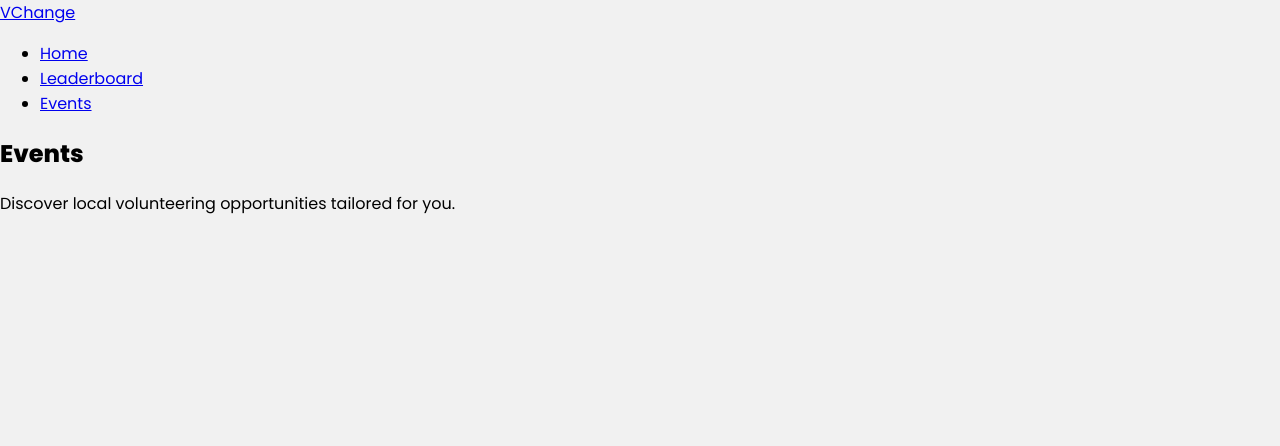
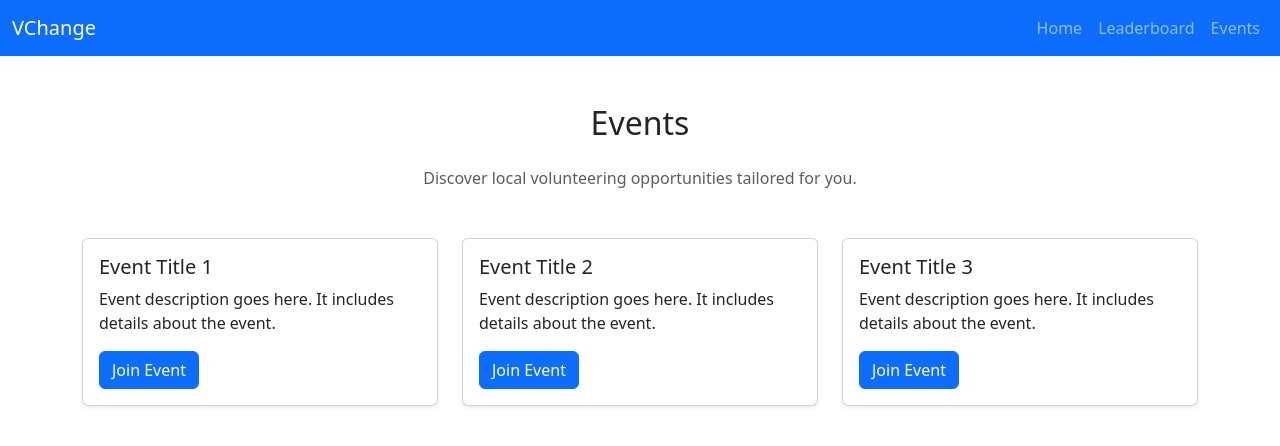
Before and after one commit to mukeshroyal1/VChange, a React (Vite) app in the folder frontend/: page /#/events in a window 1280 px wide. Shown: the top 446 px of the page. Built offline with nearby package versions, Linux system fonts and the light colour scheme.

Commit message:
Configure Bootstrap CSS

```diff
--- a/frontend/package.json
+++ b/frontend/package.json
@@ -6,6 +6,7 @@
         "@testing-library/jest-dom": "^5.17.0",
         "@testing-library/react": "^13.4.0",
         "@testing-library/user-event": "^13.5.0",
+        "bootstrap": "^5.3.3",
         "cra-template": "1.2.0",
         "react": "^18.3.1",
         "react-dom": "^18.3.1",
--- a/frontend/src/App.jsx
+++ b/frontend/src/App.jsx
@@ -4,6 +4,7 @@ import Navbar from "./components/Navbar.jsx";
 import Home from "./pages/Home.jsx";
 import Leaderboard from "./pages/Leaderboard.jsx";
 import Events from "./pages/Events.jsx";
+import "bootstrap/dist/css/bootstrap.min.css";
 
 const App = () => {
     return (
--- a/frontend/src/components/Navbar.jsx
+++ b/frontend/src/components/Navbar.jsx
@@ -3,22 +3,41 @@ import { Link } from "react-router-dom";
 
 const Navbar = () => {
     return (
-        <nav className="navbar">
-            <div className="container">
-                <Link to="/" className="logo">
+        <nav className="navbar navbar-expand-lg navbar-dark bg-primary">
+            <div className="container-fluid">
+                <Link to="/" className="navbar-brand">
                     VChange
                 </Link>
-                <ul className="nav-links">
-                    <li>
-                        <Link to="/">Home</Link>
-                    </li>
-                    <li>
-                        <Link to="/leaderboard">Leaderboard</Link>
-                    </li>
-                    <li>
-                        <Link to="/events">Events</Link>
-                    </li>
-                </ul>
+                <button
+                    className="navbar-toggler"
+                    type="button"
+                    data-bs-toggle="collapse"
+                    data-bs-target="#navbarNav"
+                    aria-controls="navbarNav"
+                    aria-expanded="false"
+                    aria-label="Toggle navigation"
+                >
+                    <span className="navbar-toggler-icon"></span>
+                </button>
+                <div className="collapse navbar-collapse" id="navbarNav">
+                    <ul className="navbar-nav ms-auto">
+                        <li className="nav-item">
+                            <Link to="/" className="nav-link">
+                                Home
+                            </Link>
+                        </li>
+                        <li className="nav-item">
+                            <Link to="/leaderboard" className="nav-link">
+                                Leaderboard
+                            </Link>
+                        </li>
+                        <li className="nav-item">
+                            <Link to="/events" className="nav-link">
+                                Events
+                            </Link>
+                        </li>
+                    </ul>
+                </div>
             </div>
         </nav>
     );
--- a/frontend/src/main.jsx
+++ b/frontend/src/main.jsx
@@ -1,6 +1,5 @@
 import React from "react";
 import ReactDOM from "react-dom/client";
-import "./index.css";
 import App from "./App";
 
 ReactDOM.createRoot(document.getElementById("root")).render(
--- a/frontend/src/pages/Events.jsx
+++ b/frontend/src/pages/Events.jsx
@@ -1,12 +1,64 @@
 import React from "react";
 
 const Events = () => {
-    return (
-        <div className="home">
-            <h2>Events</h2>
-            <p>Discover local volunteering opportunities tailored for you.</p>
+  return (
+    <div className="container py-5">
+      <h2 className="text-center mb-4">Events</h2>
+      <p className="text-center mb-5 text-muted">
+        Discover local volunteering opportunities tailored for you.
+      </p>
+
+      <div className="row row-cols-1 row-cols-md-3 g-4">
+        {/* Event Card 1 */}
+        <div className="col">
+          <div className="card shadow-sm">
+            <div className="card-body">
+              <h5 className="card-title">Event Title 1</h5>
+              <p className="card-text">
+                Event description goes here. It includes details about the
+                event.
+              </p>
+              <a href="#" className="btn btn-primary">
+                Join Event
+              </a>
+            </div>
+          </div>
         </div>
-    );
+
+        {/* Event Card 2 */}
+        <div className="col">
+          <div className="card shadow-sm">
+            <div className="card-body">
+              <h5 className="card-title">Event Title 2</h5>
+              <p className="card-text">
+                Event description goes here. It includes details about the
+                event.
+              </p>
+              <a href="#" className="btn btn-primary">
+                Join Event
+              </a>
+            </div>
+          </div>
+        </div>
+
+        {/* Event Card 3 */}
+        <div className="col">
+          <div className="card shadow-sm">
+            <div className="card-body">
+              <h5 className="card-title">Event Title 3</h5>
+              <p className="card-text">
+                Event description goes here. It includes details about the
+                event.
+              </p>
+              <a href="#" className="btn btn-primary">
+                Join Event
+              </a>
+            </div>
+          </div>
+        </div>
+      </div>
+    </div>
+  );
 };
 
 export default Events;
--- a/frontend/src/pages/Home.jsx
+++ b/frontend/src/pages/Home.jsx
@@ -1,12 +1,23 @@
 import React from "react";
+import logo from "../../assets/logo.svg";  // Adjust the path based on your file structure
 
 const Home = () => {
-    return (
-        <div className="home">
-            <h2>Home</h2>
-            <p>Making volunteering engaging and impactful in Kingston!</p>
-        </div>
-    );
+  return (
+    <div className="container py-5" style={{ backgroundColor: '#f8f9fa', borderRadius: '8px', boxShadow: '0 4px 6px rgba(0, 0, 0, 0.1)' }}>
+      <div className="text-center mb-4">
+        <img src={logo} alt="VChange Logo" style={{ width: '150px', height: 'auto' }} />
+      </div>
+      <h2 className="text-center mb-4" style={{ fontSize: '2.5rem', fontWeight: 'bold', color: '#343a40' }}>Home</h2>
+      <p className="text-center mb-5 text-muted" style={{ fontSize: '1.25rem' }}>
+        Making volunteering engaging and impactful in Kingston!
+      </p>
+      <div className="text-center">
+        <a href="#about" className="btn btn-primary" style={{ padding: '10px 20px', fontSize: '1rem', borderRadius: '4px' }}>
+          Learn More
+        </a>
+      </div>
+    </div>
+  );
 };
 
 export default Home;
--- a/frontend/src/pages/Leaderboard.jsx
+++ b/frontend/src/pages/Leaderboard.jsx
@@ -1,12 +1,19 @@
 import React from "react";
 
 const Leaderboard = () => {
-    return (
-        <div className="home">
-            <h2>Leaderboard</h2>
-            <p>See how volunteers rank in the community.</p>
-        </div>
-    );
+  return (
+    <div className="container py-5" style={{ backgroundColor: '#f8f9fa', borderRadius: '8px', boxShadow: '0 4px 6px rgba(0, 0, 0, 0.1)' }}>
+      <h2 className="text-center mb-4" style={{ fontSize: '2.5rem', fontWeight: 'bold', color: '#343a40' }}>Leaderboard</h2>
+      <p className="text-center mb-5 text-muted" style={{ fontSize: '1.25rem' }}>
+        See how volunteers rank in the community.
+      </p>
+      <div className="text-center">
+        <a href="#leaderboard-details" className="btn btn-primary" style={{ padding: '10px 20px', fontSize: '1rem', borderRadius: '4px' }}>
+          View Details
+        </a>
+      </div>
+    </div>
+  );
 };
 
 export default Leaderboard;
```
Also changed, not shown: frontend/assets/logo.svg (added), 2 other files (tests, documents, lock files or other folders).
